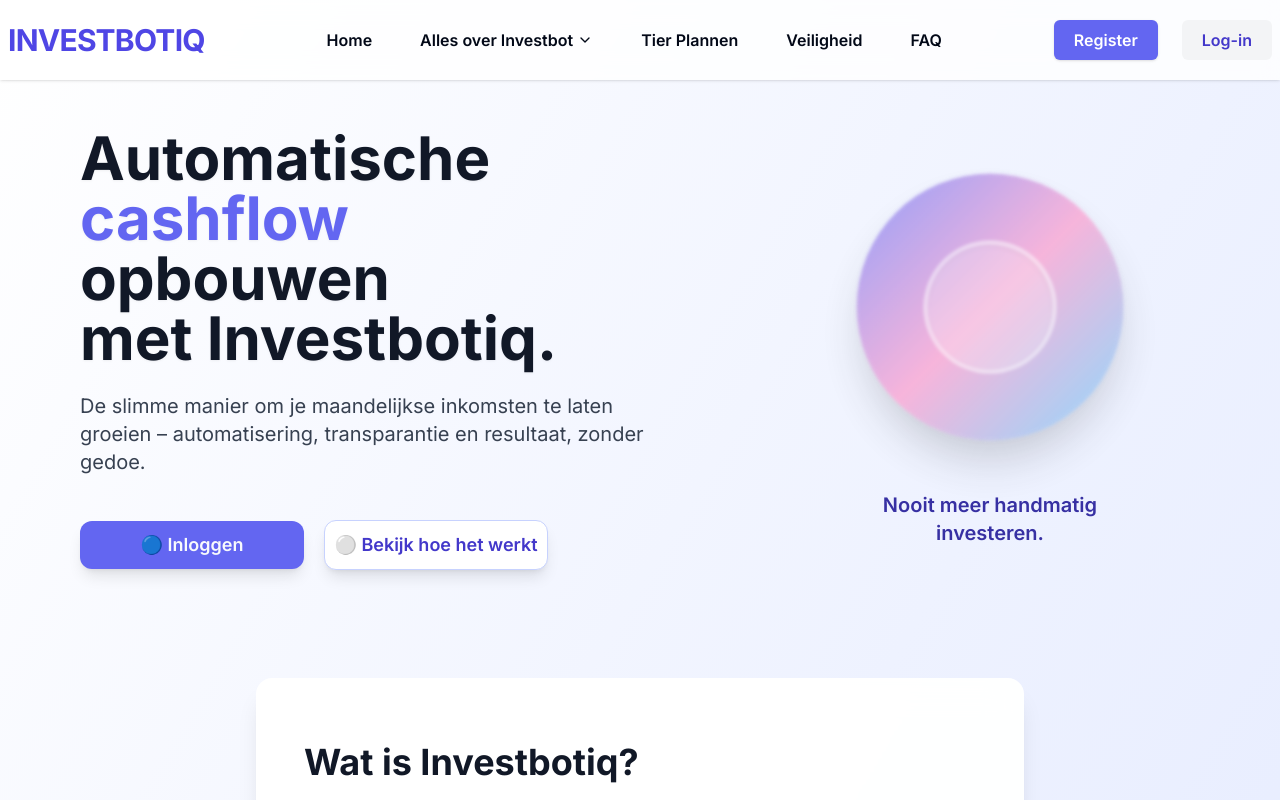
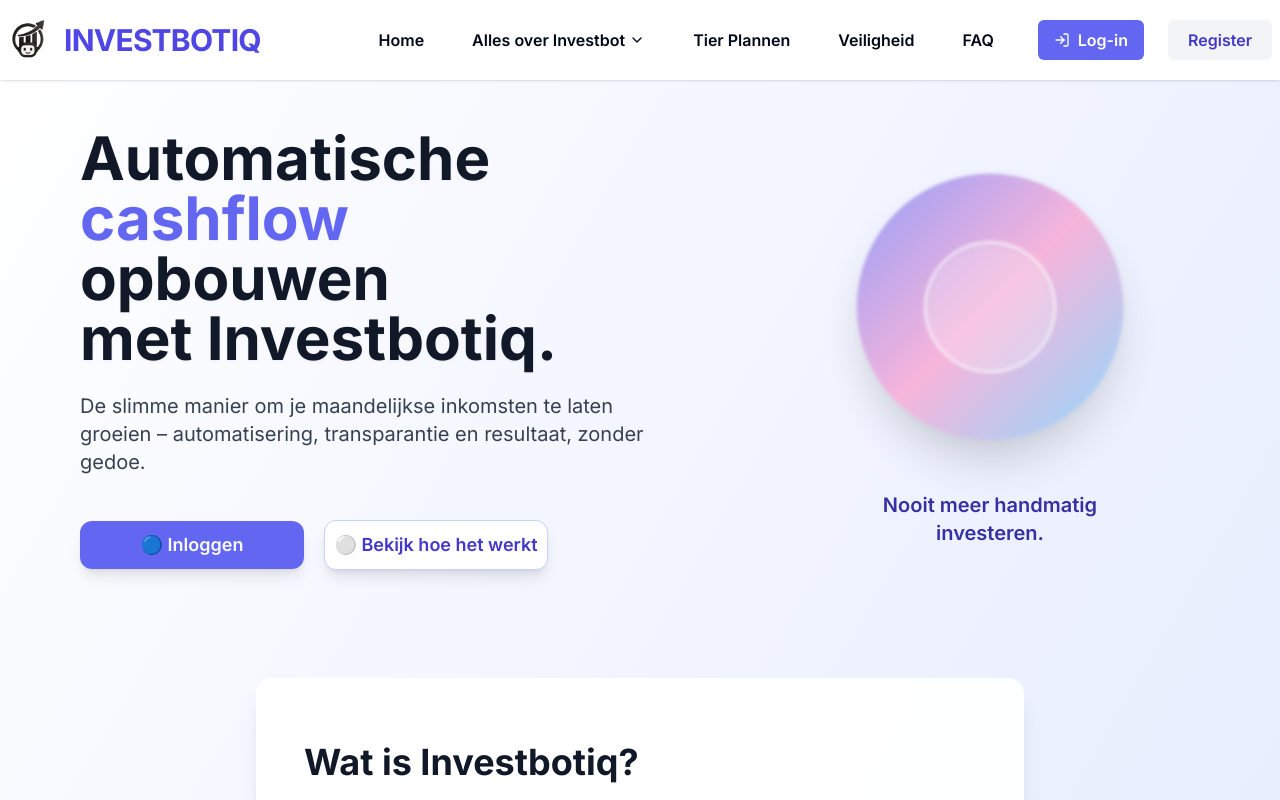
Before and after one commit to INVESTBOTIQ/INVESTBOTIQMAIN, a React (Vite) app: page / in a window 1280 px wide. Shown: the top 800 px of the page. Built offline with nearby package versions, Linux system fonts and the light colour scheme.

Commit message:
feat: Implement header and menu changes
Add logo to header, make it clickable and add login button to desktop menu.
Change hamburger menu background to white.

```diff
--- a/src/components/PublicHeader.tsx
+++ b/src/components/PublicHeader.tsx
@@ -1,7 +1,7 @@
 
 import React, { useState } from "react";
 import { Link, useNavigate } from "react-router-dom";
-import { Menu, X, ChevronDown } from "lucide-react";
+import { Menu, X, ChevronDown, LogIn } from "lucide-react";
 import { motion, AnimatePresence } from "framer-motion";
 import { useAuth } from "@/components/AuthProvider";
 
@@ -34,15 +34,19 @@ const PublicHeader: React.FC = () => {
   const navigate = useNavigate();
   const isMember = !!user && userRole === "member";
 
-  // Logo (gebruik <img> indien je het bestand hebt) - klikbaar naar /
+  // Logo met nieuwe afbeelding
   const Logo = (
     <Link
       to="/"
       className="flex items-center gap-2 cursor-pointer select-none"
       aria-label="Homepage"
     >
+      <img
+        src="/lovable-uploads/11ad8cab-507c-4b7a-8060-45ab227cd3e6.png"
+        alt="Investbotiq Logo"
+        className="h-10 w-10 mr-2"
+      />
       <span className="font-extrabold text-2xl md:text-3xl text-indigo-600 tracking-tight">
-        {/* Hier je <img src={...}/> voor het logo */}
         INVESTBOTIQ
       </span>
     </Link>
@@ -113,25 +117,24 @@ const PublicHeader: React.FC = () => {
           {item.title}
         </button>
       ))}
-      {/* Spacer */}
-      <span className="hidden xl:inline-block w-[2.5rem]"></span>
+      {/* Login button added here */}
+      <Link
+        to="/auth"
+        className="flex items-center px-4 py-2 rounded-md bg-indigo-500 text-white hover:bg-indigo-600 font-semibold transition-all ml-2"
+      >
+        <LogIn className="mr-2 h-4 w-4" /> Log-in
+      </Link>
+
       {/* Reg/Mem logica */}
       {!user && (
-        <>
-          <Link
-            to="/auth"
-            className="px-5 py-2 rounded-md bg-indigo-500 text-white shadow hover:bg-indigo-600 font-semibold transition-all ml-3"
-          >
-            Register
-          </Link>
-          <Link
-            to="/auth"
-            className="px-5 py-2 rounded-md bg-gray-100 text-indigo-700 hover:bg-indigo-200 font-semibold transition-all"
-          >
-            Log-in
-          </Link>
-        </>
+        <Link
+          to="/auth"
+          className="px-5 py-2 rounded-md bg-gray-100 text-indigo-700 hover:bg-indigo-200 font-semibold transition-all"
+        >
+          Register
+        </Link>
       )}
+
       {isMember && (
         <Link
           to="/member/dashboard"
@@ -233,6 +236,16 @@ const PublicHeader: React.FC = () => {
                 {item.title}
               </button>
             ))}
+            {/* Login toevoegen in mobiel menu */}
+            <button
+              className="font-semibold py-2 px-2 rounded hover:bg-indigo-50 text-left transition flex items-center"
+              onClick={() => {
+                setMenuOpen(false);
+                navigate("/auth");
+              }}
+            >
+              <LogIn className="mr-2 h-4 w-4" /> Log-in
+            </button>
             {/* Spacer */}
             <div className="flex-1" />
           </nav>
@@ -273,7 +286,7 @@ const PublicHeader: React.FC = () => {
   );
 
   return (
-    <header className="fixed top-0 left-0 w-full z-40 bg-white/80 backdrop-blur-md shadow">
+    <header className="fixed top-0 left-0 w-full z-40 bg-white shadow">
       <div className="container flex items-center justify-between h-16 md:h-20 px-2">
         {Logo}
         {renderDesktopMenu()}
```
Also changed, not shown: public/lovable-uploads/11ad8cab-507c-4b7a-8060-45ab227cd3e6.png (added).
